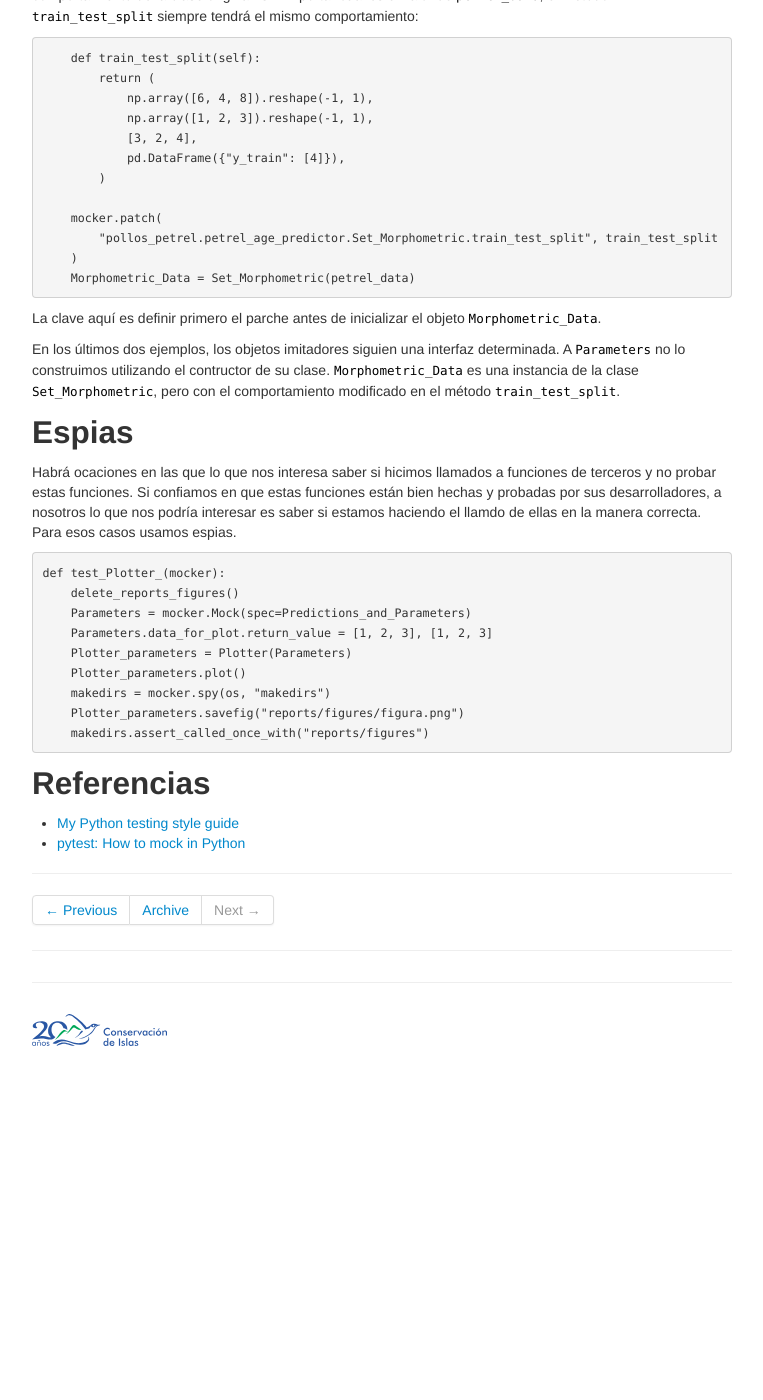
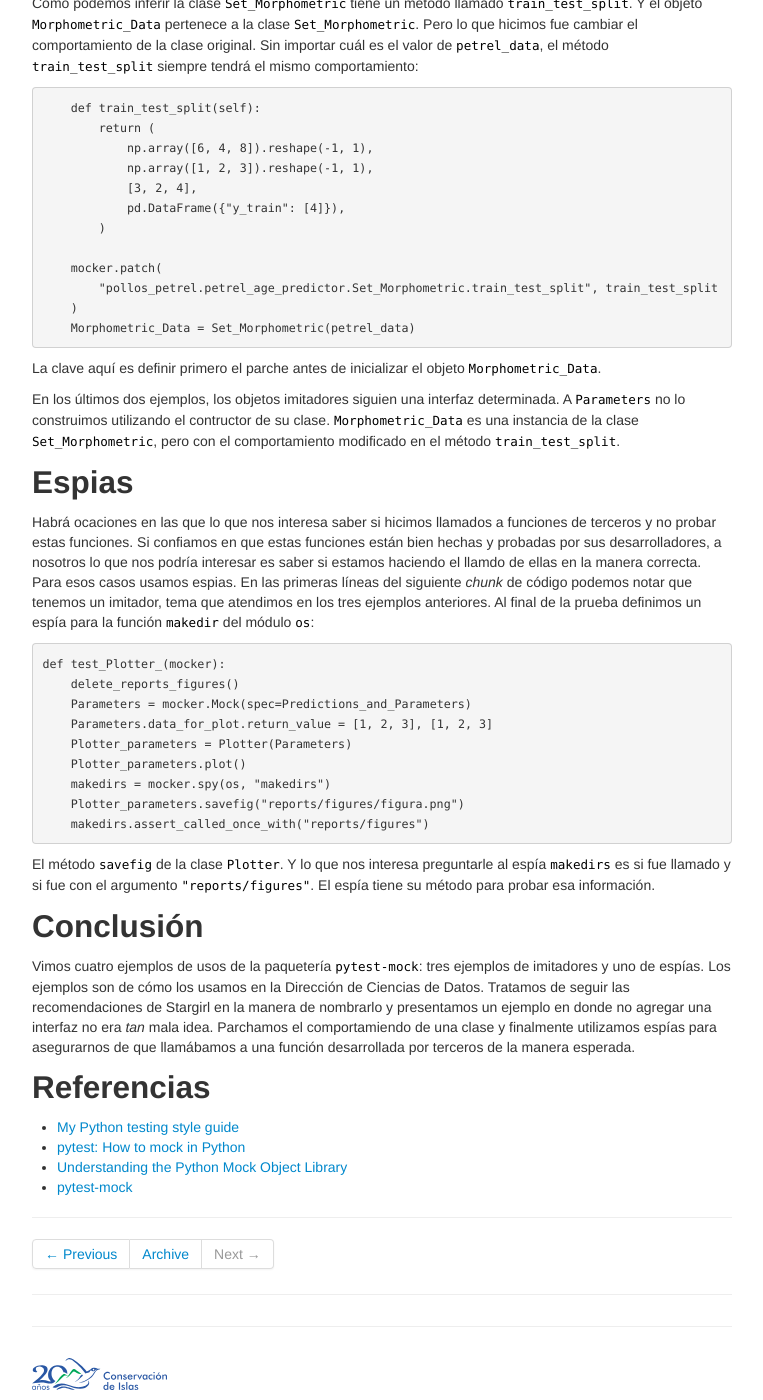
Before and after one commit to LizethMReyes/islasgeci.github.io, a Jekyll site: the page built from _posts/2021-05-10-imitadores.md, in a window 1280 px wide and 1400 px high, scrolled down 1810 px. Shown: the whole window, without its empty margins (258-1021 px from the left). Built offline with Jekyll 4.4.1, drawn with Linux system fonts in a browser that asks for light colours; before the commit the page ends 2866 px from its top, so only the background shows below that.

Commit message:
👩🏿‍💻 Add spy

````diff
--- a/_posts/2021-05-10-imitadores.md
+++ b/_posts/2021-05-10-imitadores.md
@@ -5,6 +5,7 @@ author: Nepo
 tags: pruebas
 ---
 
+## Imitador genérico
 El código siguiente los podrán encontrar en el `pollos_petrel/tests/tests_petrel_age_predictor.py`.
 El objetivo es probar a la función `get_subset_morphometric_data`. Esta función tiene dos variables
 de entrada `Cleaner_Morphometric` y `Predictor`. Las dos variables dos objetos de clases que aun no
@@ -117,7 +118,9 @@ clase `Set_Morphometric`, pero con el comportamiento modificado en el método `t
 Habrá ocaciones en las que lo que nos interesa saber si hicimos llamados a funciones de terceros y
 no probar estas funciones. Si confiamos en que estas funciones están bien hechas y probadas por sus
 desarrolladores, a nosotros lo que nos podría interesar es saber si estamos haciendo el llamdo de
-ellas en la manera correcta. Para esos casos usamos espias.
+ellas en la manera correcta. Para esos casos usamos espias. En las primeras líneas del siguiente
+_chunk_ de código podemos notar que tenemos un imitador, tema que atendimos en los tres ejemplos
+anteriores. Al final de la prueba definimos un espía para la función `makedir` del módulo `os`:
 
 ```python
 def test_Plotter_(mocker):
@@ -130,7 +133,19 @@ def test_Plotter_(mocker):
     Plotter_parameters.savefig("reports/figures/figura.png")
     makedirs.assert_called_once_with("reports/figures")
 ```
+El método `savefig` de la clase `Plotter`. Y lo que nos interesa preguntarle al espía `makedirs` es
+si fue llamado y si fue con el argumento `"reports/figures"`. El espía tiene su método para probar
+esa información.
 
+## Conclusión
+Vimos cuatro ejemplos de usos de la paquetería `pytest-mock`: tres ejemplos de imitadores y uno de
+espías. Los ejemplos son de cómo los usamos en la Dirección de Ciencias de Datos. Tratamos de seguir
+las recomendaciones de Stargirl en la manera de nombrarlo y presentamos un ejemplo en donde no
+agregar una interfaz no era _tan_ mala idea. Parchamos el comportamiendo de una clase y finalmente
+utilizamos espías para asegurarnos de que llamábamos a una función desarrollada por terceros de la
+manera esperada.
 ## Referencias
 - [My Python testing style guide](https://blog.thea.codes/my-python-testing-style-guide/)
 - [pytest: How to mock in Python](https://changhsinlee.com/pytest-mock/)
+- [Understanding the Python Mock Object Library](https://realpython.com/python-mock-library/)
+- [pytest-mock](https://github.com/pytest-dev/pytest-mock/)
````
